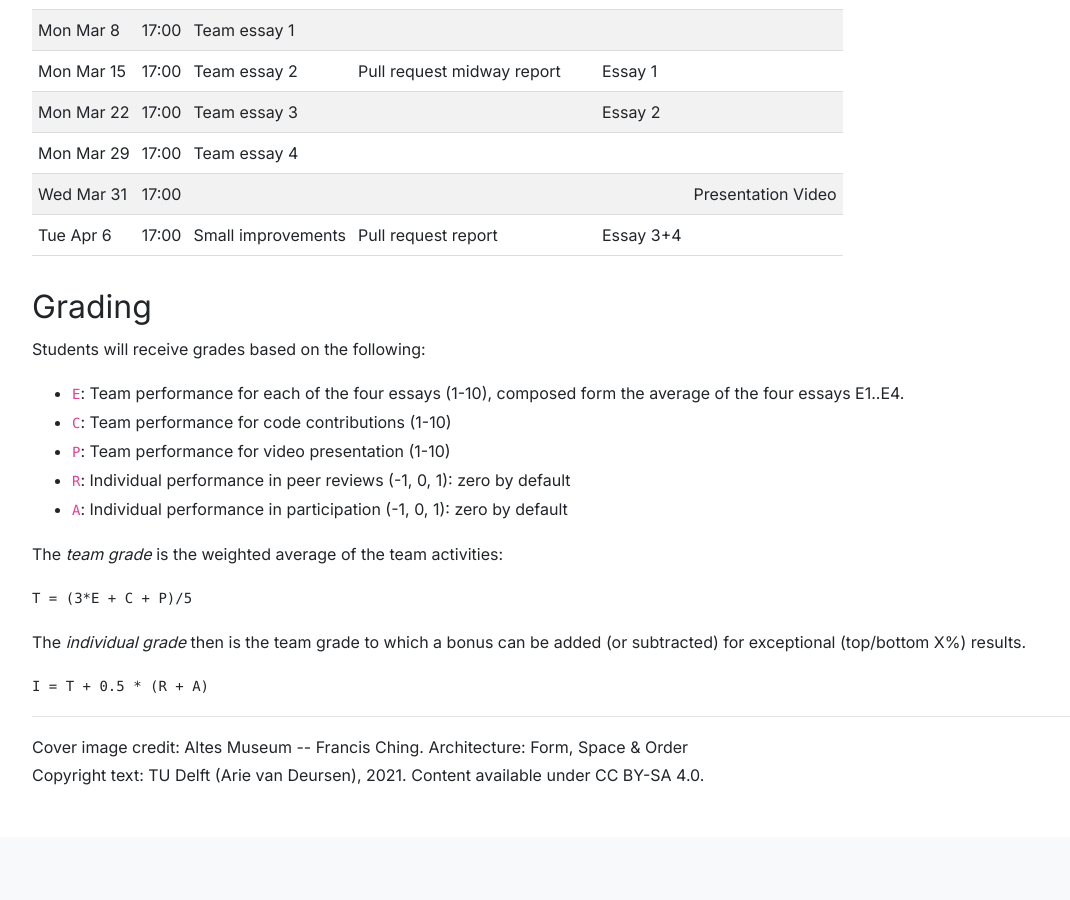
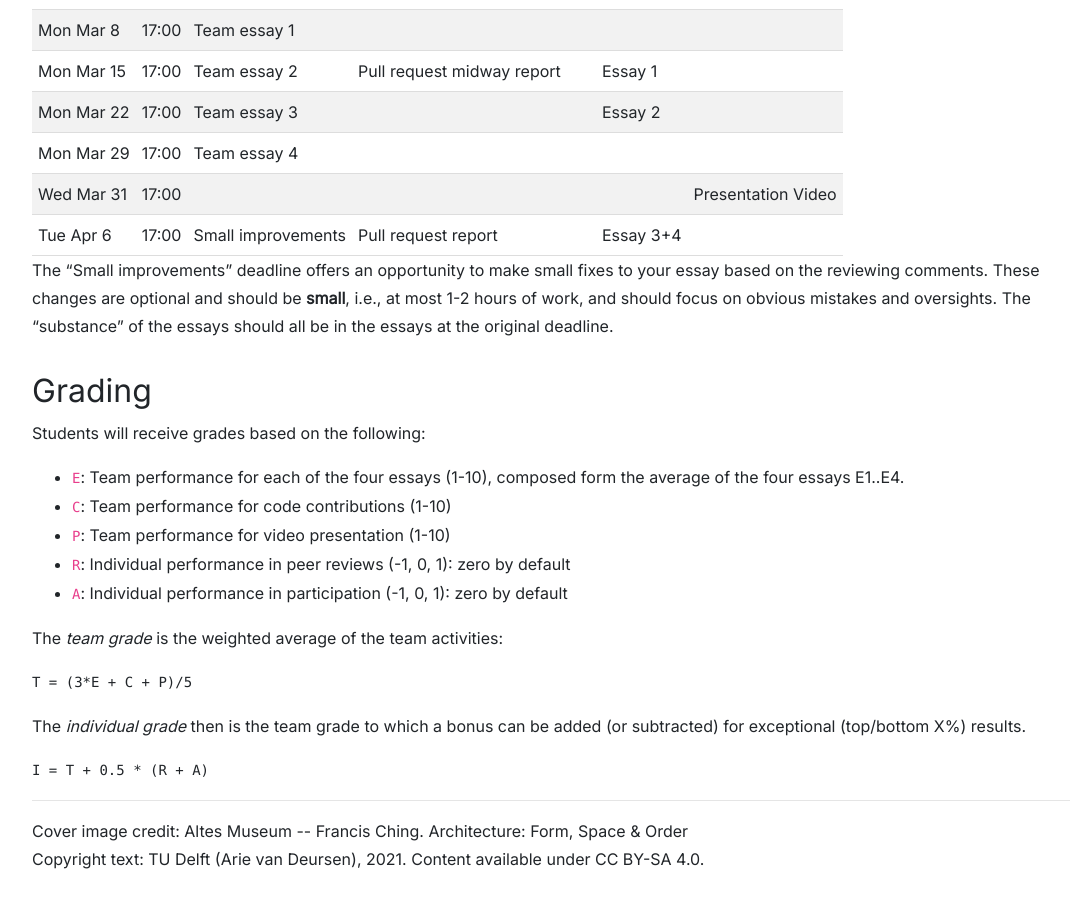
Before and after one commit to SERG-Delft/delftswa, a Jekyll site: the page built from 2021/index.md, in a window 1280 px wide and 900 px high, scrolled down 2660 px. Shown: the whole window, without its empty margins (86-1156 px from the left). Built offline with Jekyll 4.4.1, drawn with Linux system fonts in a browser that asks for light colours; before the commit the page ends 3497 px from its top, so only the background shows below that.

Commit message:
Offer info on "small improvements" to essays.

```diff
--- a/2021/index.md
+++ b/2021/index.md
@@ -117,6 +117,10 @@ Mon Mar 29 | 17:00 | Team essay 4       |                           |
 Wed Mar 31 | 17:00 |                    |                           |           | Presentation Video
 Tue Apr 6  | 17:00 | Small improvements | Pull request report       | Essay 3+4 |
 
+The "Small improvements" deadline offers an opportunity to make small fixes to your essay based on the reviewing comments.
+These changes are optional and should be **small**, i.e., at most 1-2 hours of work, and should focus on obvious mistakes and oversights.
+The "substance" of the essays should all be in the essays at the original deadline.
+
 
 ## Grading
 
```
